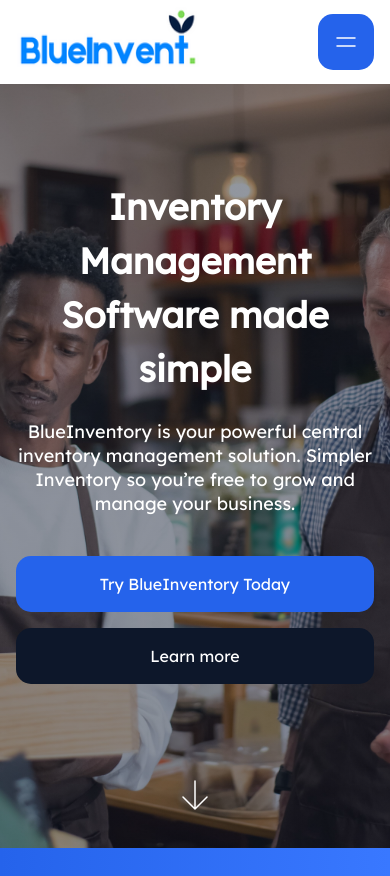
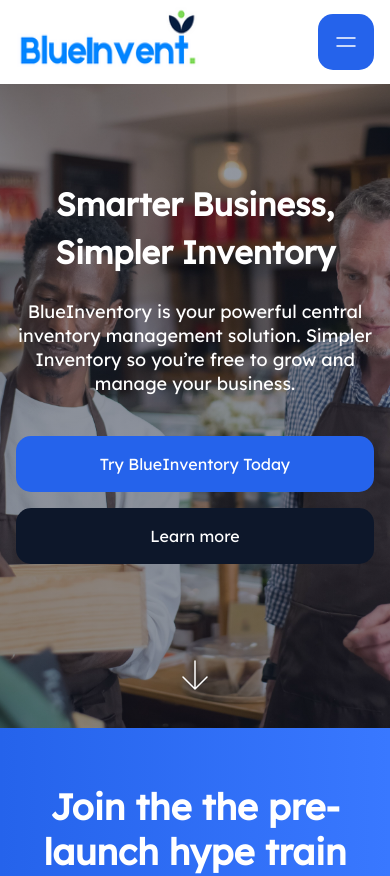
Before and after one commit to Todd-Owen-Mpeli/blueinventory, a Next.js app: page / in a window 390 px wide. Shown: the top 876 px of the page. Built offline with nearby package versions, Linux system fonts and the light colour scheme.

Commit message:
Addeda new favicon. And edited the h1 text for mobile viewports.

```diff
--- a/components/Hero.js
+++ b/components/Hero.js
@@ -102,8 +102,9 @@
 				<div className="pt-24 sm:pt-34 pb-8 bg-cover">
 					<div className="container px-4 mx-auto">
 						<div className="max-w-2xl xl:max-w-4xl mx-auto text-center">
-							<h1 className="font-heading text-4xl md:text-6xl font-bold font-heading tracking-px-n leading-normal text-center text-white mb-6">
-								Inventory Management Software made simple
+							<h1 className="font-heading text-[2rem] sm:text-5xl md:text-6xl font-bold font-heading leading-normal sm:leading-[4.5rem] text-center text-white mb-6">
+								Smarter Business,
+								<br /> Simpler Inventory
 							</h1>
 							<p className="max-w-md md:max-w-lg mx-auto text-lg leading-6 text-white mb-10">
 								BlueInventory is your powerful central inventory management
--- a/pages/index.js
+++ b/pages/index.js
@@ -15,7 +15,7 @@
 				<title>BlueInventory</title>
 				<meta name="description" content="Generated by create next app" />
 				{/* <!-- Website Icon --> */}
-				<link rel="icon" href="/img/mainImages/B.png" />
+				<link rel="icon" href="/img/Logos/BlueInventory favicon Two.png" />
 			</Head>
 
 			<main className={styles.main}>
```
Also changed, not shown: public/img/Logos/BlueInventory favicon Two.png (added).
